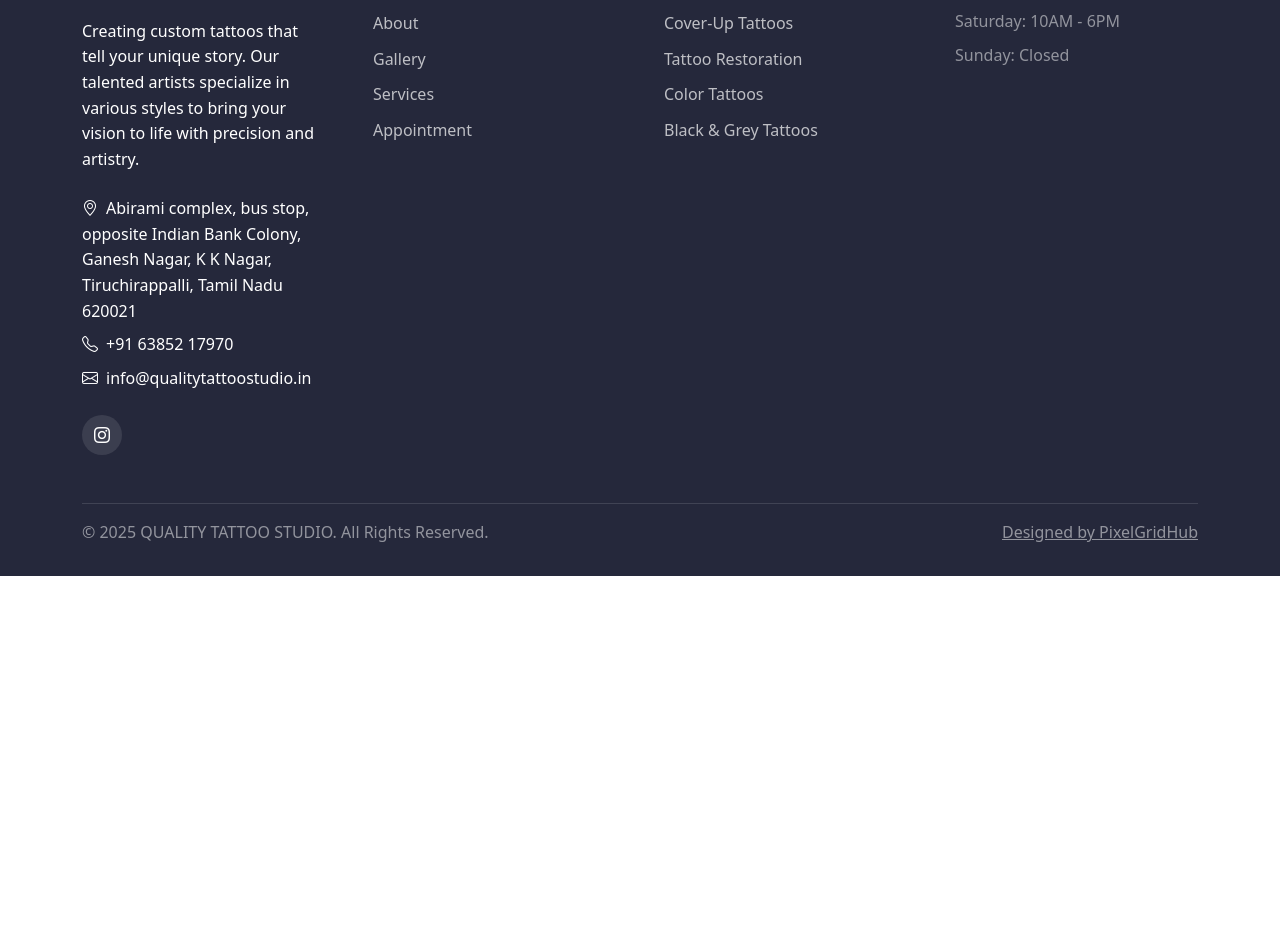
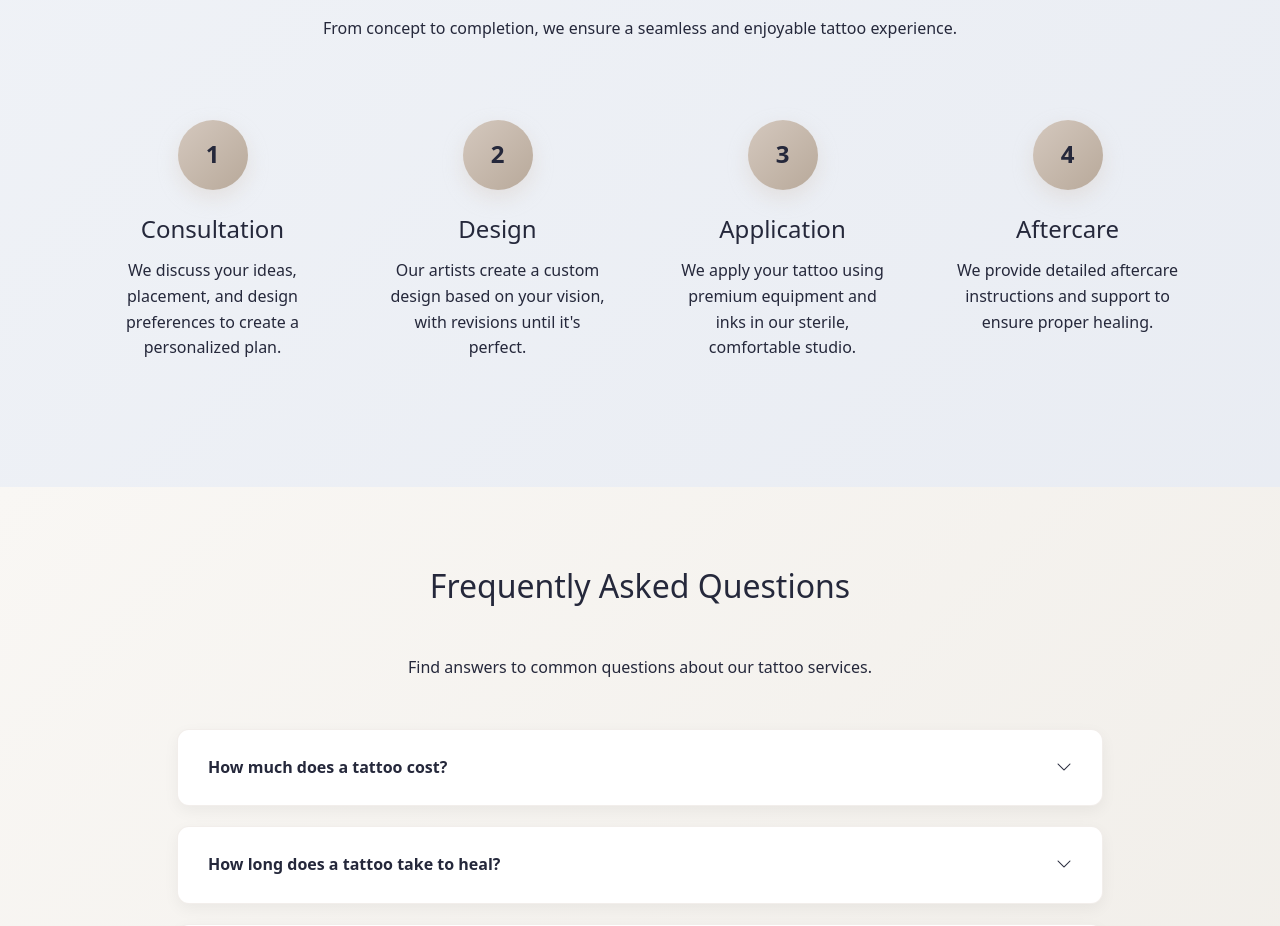
Before and after one commit to hifi6319-jpg/fgujkbg, a React (Vite) app: page /services in a window 1280 px wide. Shown: the part 1870-2796 px from the top of the page. Before the commit the page ends 2446 px from the top, so only its background shows below. Built offline with nearby package versions, Linux system fonts and the light colour scheme; a web font is replaced by a local one.

Commit message:
Feat: Add Process and FAQ to Services, finalize mobile responsiveness

```diff
--- a/src/index.css
+++ b/src/index.css
@@ -1623,3 +1623,81 @@ body {
   .container { max-width: 1400px; }
   .hero-content h1 { font-size: 18em !important; }
 }
+
+/* ============================================
+   PROCESS & FAQ SECTIONS
+   ============================================ */
+
+/* Process Section */
+.process-step {
+  text-align: center;
+  padding: 30px 20px;
+  position: relative;
+}
+
+.step-number {
+  width: 70px;
+  height: 70px;
+  background: linear-gradient(135deg, var(--primary) 0%, var(--primary-dark) 100%);
+  color: var(--dark);
+  border-radius: 50%;
+  display: flex;
+  align-items: center;
+  justify-content: center;
+  font-size: 1.5rem;
+  font-weight: 700;
+  margin: 0 auto 25px;
+  box-shadow: 0 8px 20px rgba(212, 200, 190, 0.4);
+}
+
+.process-step h4 {
+  margin-bottom: 15px;
+}
+
+/* FAQ Section */
+.faq-item {
+  background: white;
+  border-radius: 12px;
+  margin-bottom: 20px;
+  box-shadow: 0 5px 15px rgba(0, 0, 0, 0.05);
+  border: 1px solid rgba(212, 200, 190, 0.3);
+  overflow: hidden;
+}
+
+.faq-question {
+  padding: 25px 30px;
+  cursor: pointer;
+  display: flex;
+  justify-content: space-between;
+  align-items: center;
+  font-weight: 600;
+  transition: all 0.3s ease;
+}
+
+.faq-question:hover {
+  background-color: rgba(212, 200, 190, 0.1);
+}
+
+.faq-question i {
+  transition: transform 0.3s ease;
+}
+
+.faq-answer {
+  padding: 0 30px;
+  max-height: 0;
+  overflow: hidden;
+  transition: all 0.3s ease;
+}
+
+.faq-item.active .faq-answer {
+  padding: 0 30px 25px;
+  max-height: 500px;
+}
+
+.faq-item.active .faq-question i {
+  transform: rotate(180deg);
+}
+
+.bg-light {
+  background: linear-gradient(135deg, #f9f7f4 0%, #f0ede8 100%);
+}
--- a/src/pages/Services.jsx
+++ b/src/pages/Services.jsx
@@ -1,6 +1,35 @@
-import { Link } from 'react-router-dom';
+import { useState } from 'react';
 
 const Services = () => {
+    const [activeFaq, setActiveFaq] = useState(null);
+
+    const toggleFaq = (index) => {
+        setActiveFaq(activeFaq === index ? null : index);
+    };
+
+    const faqs = [
+        {
+            question: "How much does a tattoo cost?",
+            answer: "Tattoo pricing varies based on size, complexity, placement, and the artist's experience. Small tattoos start at ₹1000, while larger custom pieces can range from ₹3000 to ₹20000+. During your consultation, we'll provide a detailed quote based on your specific design."
+        },
+        {
+            question: "How long does a tattoo take to heal?",
+            answer: "Surface healing typically takes 2-3 weeks, but complete healing (all layers of skin) can take 4-6 weeks. Proper aftercare is essential for optimal healing and tattoo longevity. We provide detailed aftercare instructions and are available to answer any healing questions."
+        },
+        {
+            question: "Do you use sterile equipment?",
+            answer: "Absolutely. We maintain the highest standards of hygiene and safety. All needles are single-use and disposed of immediately after each session. Our studio undergoes regular sterilization, and our artists follow strict health protocols to ensure a safe environment for every client."
+        },
+        {
+            question: "Can I bring my own design?",
+            answer: "Yes! We welcome custom designs and will work with you to adapt your concept for optimal tattooing. Our artists can also create original designs based on your ideas, references, or inspiration. During your consultation, we'll discuss your vision and create a design that works well as a tattoo."
+        },
+        {
+            question: "How do I care for my new tattoo?",
+            answer: "We provide detailed aftercare instructions specific to your tattoo. Generally, this includes keeping the tattoo clean, applying recommended ointment, avoiding sun exposure, and not picking at healing skin. We also offer aftercare products for purchase and are always available to answer healing questions."
+        }
+    ];
+
     return (
         <>
             <section className="page-header" style={{
@@ -90,6 +119,76 @@ const Services = () => {
                     </div>
                 </div>
             </section>
+
+            {/* Process Section */}
+            <section className="section-padding">
+                <div className="container">
+                    <h2 className="section-title animate-on-scroll text-center" style={{ marginBottom: '50px' }}>Our Tattoo Process</h2>
+                    <p className="text-center mb-5 animate-on-scroll">From concept to completion, we ensure a seamless and enjoyable tattoo experience.</p>
+
+                    <div className="row">
+                        <div className="col-md-3 col-sm-6">
+                            <div className="process-step animate-on-scroll">
+                                <div className="step-number">1</div>
+                                <h4>Consultation</h4>
+                                <p>We discuss your ideas, placement, and design preferences to create a personalized plan.</p>
+                            </div>
+                        </div>
+
+                        <div className="col-md-3 col-sm-6">
+                            <div className="process-step animate-on-scroll">
+                                <div className="step-number">2</div>
+                                <h4>Design</h4>
+                                <p>Our artists create a custom design based on your vision, with revisions until it's perfect.</p>
+                            </div>
+                        </div>
+
+                        <div className="col-md-3 col-sm-6">
+                            <div className="process-step animate-on-scroll">
+                                <div className="step-number">3</div>
+                                <h4>Application</h4>
+                                <p>We apply your tattoo using premium equipment and inks in our sterile, comfortable studio.</p>
+                            </div>
+                        </div>
+
+                        <div className="col-md-3 col-sm-6">
+                            <div className="process-step animate-on-scroll">
+                                <div className="step-number">4</div>
+                                <h4>Aftercare</h4>
+                                <p>We provide detailed aftercare instructions and support to ensure proper healing.</p>
+                            </div>
+                        </div>
+                    </div>
+                </div>
+            </section>
+
+            {/* FAQ Section */}
+            <section className="section-padding bg-light">
+                <div className="container">
+                    <h2 className="section-title animate-on-scroll text-center" style={{ marginBottom: '50px' }}>Frequently Asked Questions</h2>
+                    <p className="text-center mb-5 animate-on-scroll">Find answers to common questions about our tattoo services.</p>
+
+                    <div className="row justify-content-center">
+                        <div className="col-lg-10">
+                            {faqs.map((faq, index) => (
+                                <div
+                                    key={index}
+                                    className={`faq-item animate-on-scroll ${activeFaq === index ? 'active' : ''}`}
+                                    onClick={() => toggleFaq(index)}
+                                >
+                                    <div className="faq-question">
+                                        <span>{faq.question}</span>
+                                        <i className="bi bi-chevron-down"></i>
+                                    </div>
+                                    <div className="faq-answer">
+                                        <p>{faq.answer}</p>
+                                    </div>
+                                </div>
+                            ))}
+                        </div>
+                    </div>
+                </div>
+            </section>
         </>
     );
 };
```
